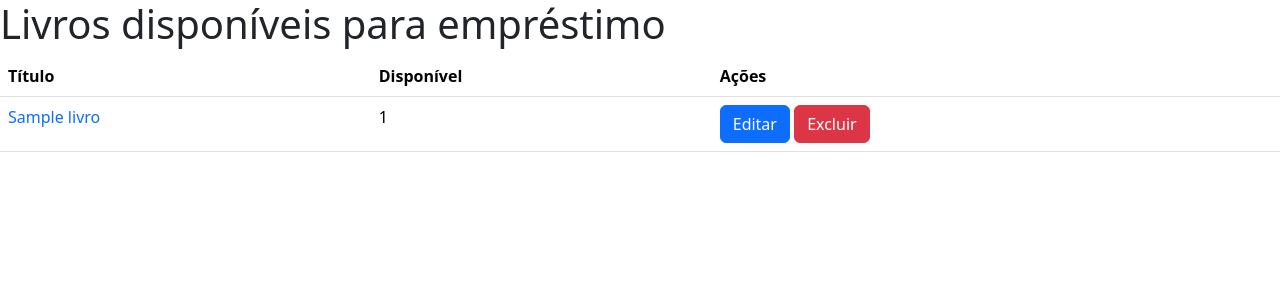
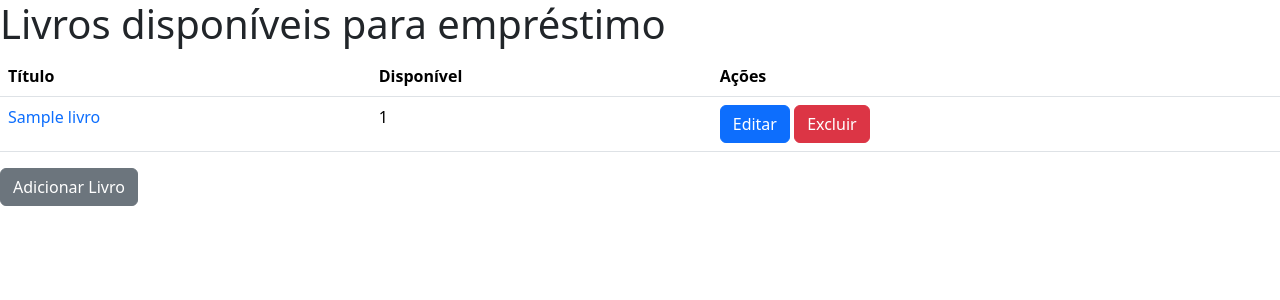
Before and after one commit to HugoMoises/Library, a Django app: page /livros/ in a window 1280 px wide. Shown: the top 300 px of the page. Run offline with Django 5.2, Linux system fonts and the light colour scheme; tables that the repository leaves empty hold one stand-in row (values such as "Sample post").

Commit message:
Botão de adicionar livro adicionado na página de listagem de livros.

```diff
--- a/library/templates/livros/livros_list.html
+++ b/library/templates/livros/livros_list.html
@@ -47,5 +47,6 @@
             {% endfor %}
         </tbody>
       </table>
+      <a class="btn btn-secondary" href="{% url 'livro_create' %}" role="button">Adicionar Livro</a>
 
 {% endblock %}
```
